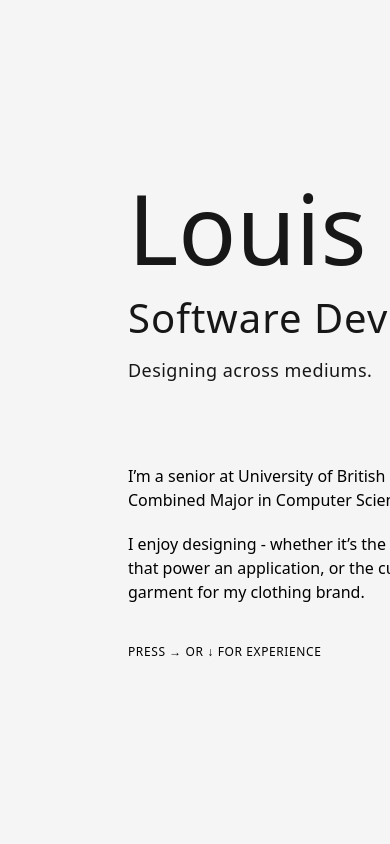
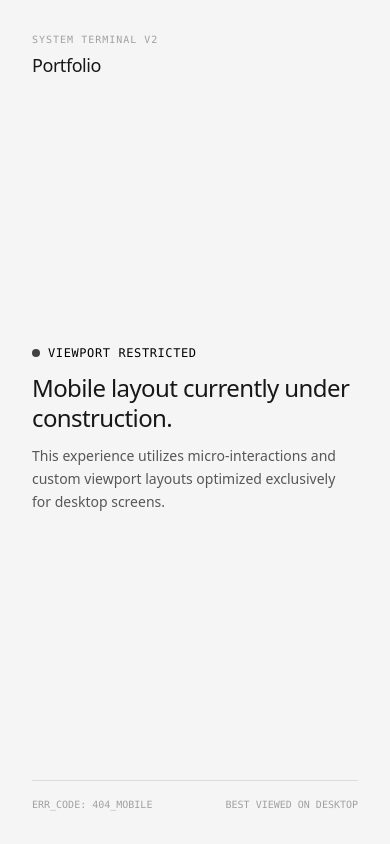
Before and after one commit to lryu12/portfolio, a Next.js app in the folder portfolio-website/: page / in a window 390 px wide. Built offline with nearby package versions, Linux system fonts and the light colour scheme; a web font is replaced by a local one.

Commit message:
add under construction for mobile viewport

```diff
--- a/portfolio-website/app/layout.tsx
+++ b/portfolio-website/app/layout.tsx
@@ -9,7 +9,48 @@ export default function RootLayout({
 }>) {
   return (
     <html lang="en" className="h-screen overflow-hidden">
-      <body className="h-screen w-screen overflow-hidden flex flex-row bg-white antialiased">
+      <body className="h-screen w-screen overflow-hidden bg-white antialiased text-black relative">
+
+        {/* 📱 1. MOBILE VIEWPORT: Under Construction Banner */}
+        {/* Flex layout on mobile screens, completely unmounts/hidden on 'md' screens and up */}
+        <div className="flex md:hidden w-full h-full flex-col justify-between p-8 items-start select-none">
+          {/* Top Header Branding */}
+          <div className="flex flex-col gap-1">
+            <span className="text-[10px] uppercase tracking-widest font-mono text-[#a1a1a1]">
+              System Terminal v2
+            </span>
+            <h1 className="text-lg font-normal tracking-tight">Portfolio</h1>
+          </div>
+
+          {/* Core Status Block */}
+          <div className="flex flex-col gap-3 max-w-xs">
+            <div className="flex gap-2 items-center">
+              <span className="w-2 h-2 rounded-full bg-black animate-pulse" />
+              <span className="font-mono text-xs tracking-wider uppercase text-black">
+                Viewport Restricted
+              </span>
+            </div>
+
+            <h2 className="text-2xl font-light tracking-tight leading-tight">
+              Mobile layout currently under construction.
+            </h2>
+
+            <p className="text-sm font-light leading-relaxed text-[#575757]">
+              This experience utilizes micro-interactions and custom viewport layouts optimized exclusively for desktop screens.
+            </p>
+          </div>
+
+          {/* Bottom Diagnostics Footer */}
+          <div className="w-full border-t border-black/10 pt-4 flex justify-between items-center text-[10px] font-mono text-[#a1a1a1]">
+            <span>ERR_CODE: 404_MOBILE</span>
+            <span>BEST VIEWED ON DESKTOP</span>
+          </div>
+        </div>
+
+
+        {/* 💻 2. DESKTOP VIEWPORT: Your Pristine Architecture */}
+        {/* Completely hidden on mobile viewports, snaps right into flex layouts on desktop */}
+        <div className="hidden md:flex flex-row w-full h-full">
           {/* Safe client-side conditional sidebar area */}
           <Suspense fallback={<div className="ml-32 w-48 bg-white" />}>
             <SidebarContent />
@@ -19,6 +60,8 @@ export default function RootLayout({
           <main className="max-w-176 px-4 py-5 h-screen overflow-y-auto ml-50 w-1/2 mr-15 pt-24 mt-4 custom-scrollbar pb-32">
             {children}
           </main>
+        </div>
+
       </body>
     </html>
   );
```
Lines whose indentation alone changed are shown as unchanged.
